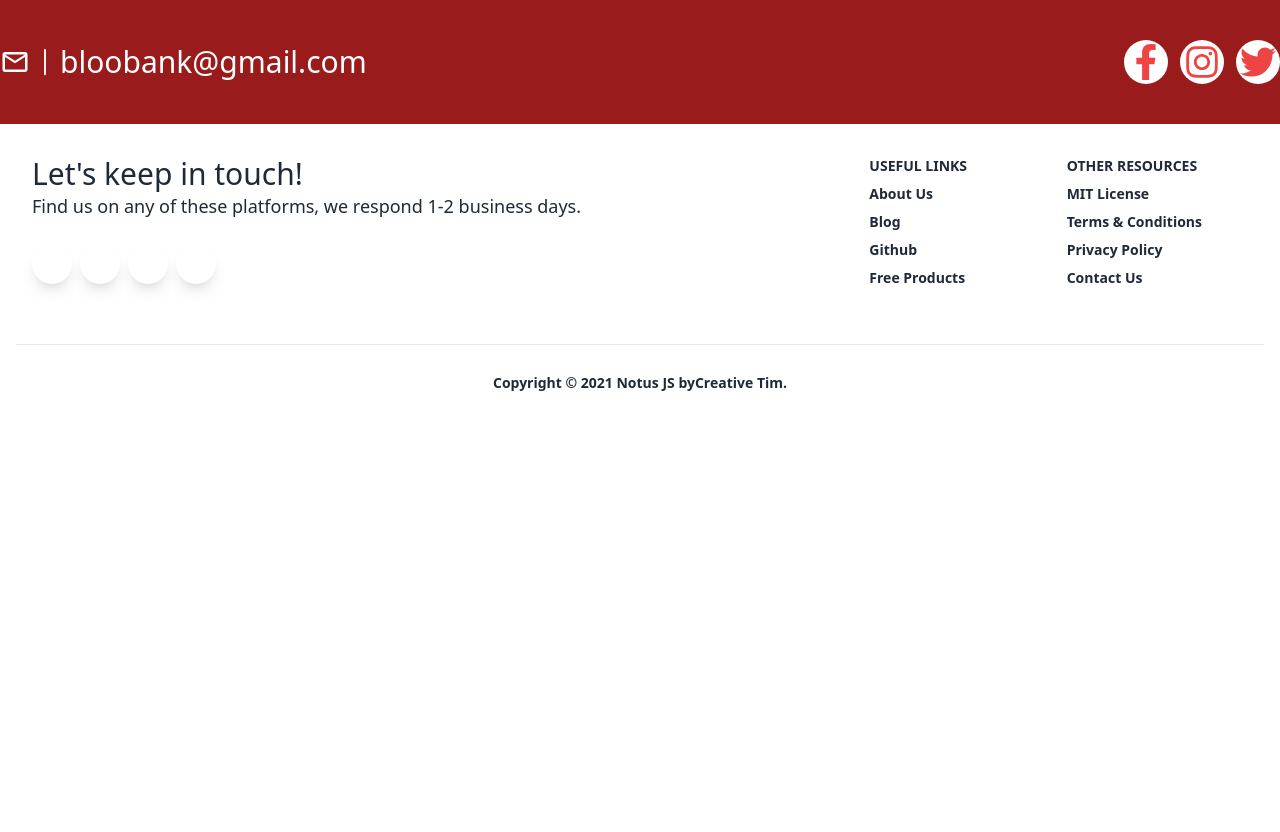
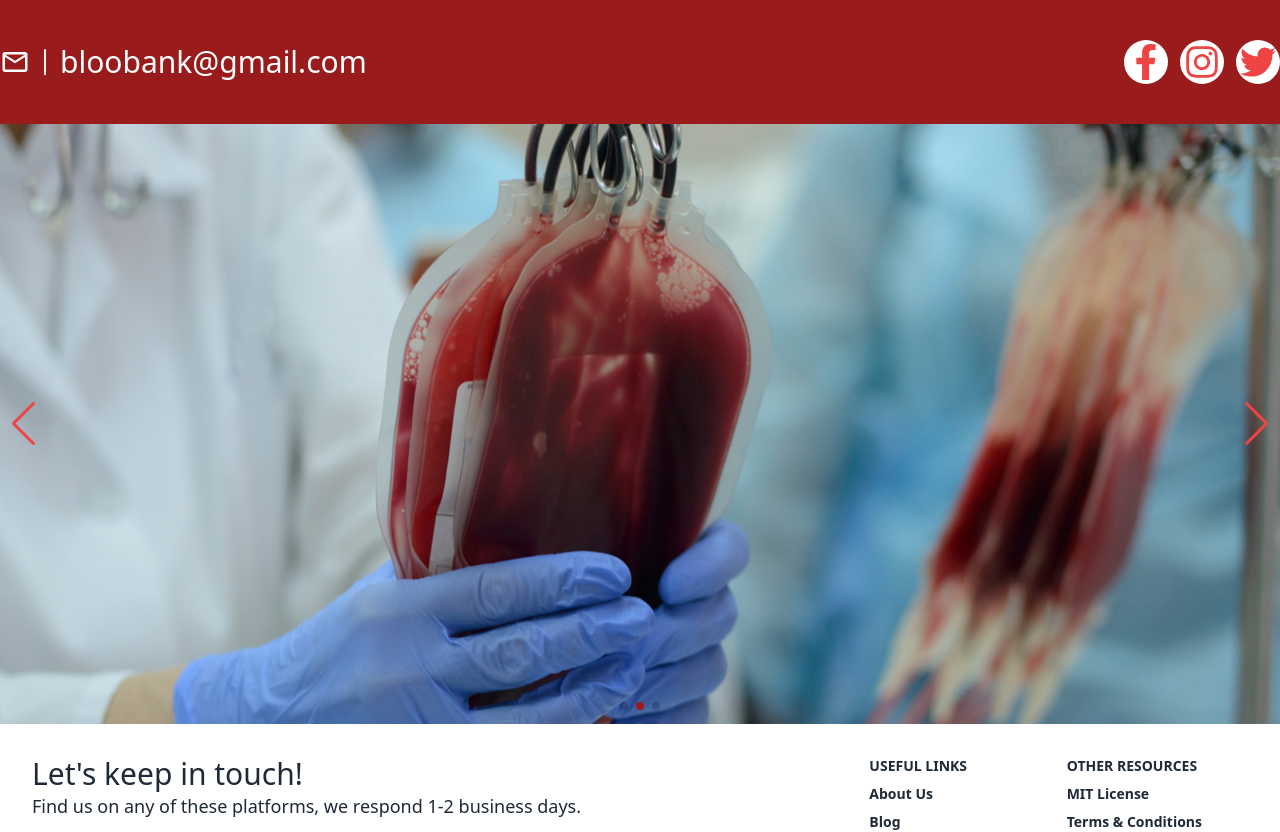
Before and after one commit to iripon07/blood-donation-client, a React (Vite) app: page / in a window 1280 px wide. Shown: the top 832 px of the page. Before the commit the page ends 800 px from the top, so only its background shows below. Built offline with nearby package versions, Linux system fonts and the light colour scheme.

Commit message:
Navbar added

```diff
--- a/src/components/Home/Banner.jsx
+++ b/src/components/Home/Banner.jsx
@@ -1,30 +1,48 @@
+import "swiper/css";
+import "swiper/css/navigation";
+import "swiper/css/pagination";
+import { Autoplay, Navigation, Pagination } from "swiper/modules";
+import { Swiper, SwiperSlide } from "swiper/react";
 import Banner1 from "../../assets/Banner1.jpg";
 import Banner2 from "../../assets/Banner2.jpg";
 import Banner3 from "../../assets/Banner3.jpg";
-
-import "swiper/css";
-import "swiper/css/navigation";
-import { Swiper, SwiperSlide } from "swiper/react";
+import Styles from "./Banner.module.css"
+import "./banner.css"
 
 
 const Banner = () => {
   return (
     <div>
-      <Swiper navigation={true} modules={[Navigation]} className="mySwiper">
+      <Swiper
+        spaceBetween={30}
+        loop={true}
+        centeredSlides={true}
+        slidesPerView={1}
+        autoplay={{
+          delay: 3000,
+          disableOnInteraction: false,
+        }}
+        pagination={{
+          clickable: true,
+        }}
+        navigation={true}
+        modules={[Autoplay, Pagination, Navigation]}
+        className="mySwiper"
+      >
         <SwiperSlide>
           <div>
-            <img src={Banner1} alt="" />
+            <img className="w-full md:h-[600px] h-full" src={Banner1} alt="" />
           </div>
         </SwiperSlide>
         <SwiperSlide>
           <div>
-            <img src={Banner2} alt="" />
+            <img className="w-full md:h-[600px] h-full" src={Banner2} alt="" />
           </div>
         </SwiperSlide>
         <SwiperSlide>
           {" "}
           <div>
-            <img src={Banner3} alt="" />
+            <img className="w-full md:h-[600px] h-full" src={Banner3} alt="" />
           </div>
         </SwiperSlide>
       </Swiper>
--- /dev/null
+++ b/src/components/Home/Banner.module.css
@@ -0,0 +1,3 @@
+div.swiper-button-prev:after{
+    color: #991b1b;
+}
--- /dev/null
+++ b/src/components/Home/banner.css
@@ -0,0 +1,25 @@
+div.swiper-button-prev:after{
+    color: #ef4444;
+}
+
+div.swiper-button-prev:hover::after {
+  color: #991b1b;
+  transform: scale(1.2);
+  transition: all 0.3s ease
+}
+
+div.swiper-button-next:after{
+    color: #ef4444;
+}
+
+div.swiper-button-next:hover::after {
+  color: #991b1b;
+  transform: scale(1.2);
+  transition: all 0.3s ease
+}
+span.swiper-pagination-bullet-active{
+    background-color: #991b1b;
+}
+span.swiper-pagination-bullet:hover{
+    background-color: #991b1b;
+}
--- a/src/pages/Home/Home.jsx
+++ b/src/pages/Home/Home.jsx
@@ -3,7 +3,7 @@ import Banner from "../../components/Home/Banner";
 const Home = () => {
   return (
     <div className="container mx-auto">
-      {/* <Banner /> */}
+      <Banner />
     </div>
   );
 };
--- a/tailwind.config.js
+++ b/tailwind.config.js
@@ -8,6 +8,7 @@ export default {
     extend: {
       colors: {
         primary: '#991b1b',
+        secondary:"#ef4444",
         white: '#FFFFFF',
       },
 },
```
